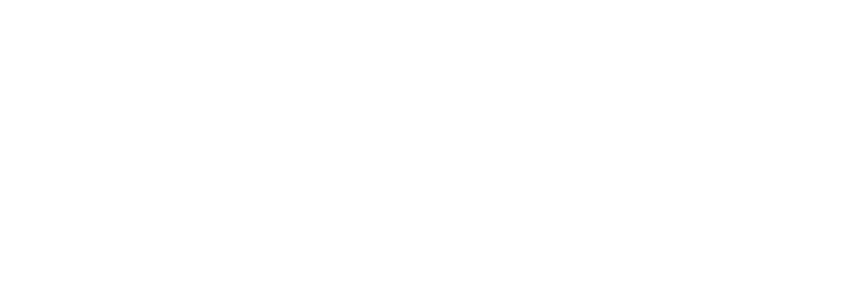
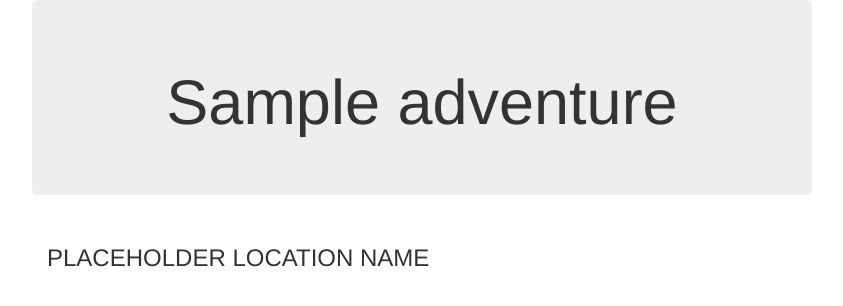
Before and after one commit to JStation/django_dungeon, a Django app: page /edit/1/ in a window 1280 px wide. Before the commit the part shown is empty. Shown: the top 306 px of the page, without its empty margins (218-1061 px from the left). Run offline with Django 3.2, Linux system fonts and the light colour scheme; tables that the repository leaves empty hold one stand-in row (values such as "Sample post"); some libraries are stand-ins or nearby versions.

Commit message:
working on edit_adventure template; more needed to pass FTs

```diff
--- a/django_dungeon/dungeon/templates/edit_adventure.html
+++ b/django_dungeon/dungeon/templates/edit_adventure.html
@@ -2,4 +2,20 @@
 
 {% block body_content %}
 {% load crispy_forms_tags %}
+    <div class="container">
+        <div class="row">
+            <div class="col-md-8 col-md-offset-2 jumbotron">
+                <div class="text-center">
+                    <h1 id="id_edit_adventure_header">{{ adventure.title }}</h1>
+                </div>
+            </div>
+        </div>
+
+        <div class="row">
+            <div class="col-md-8 col-md-offset-2">
+                <h3 id="id_location_name">PLACEHOLDER LOCATION NAME</h3>
+            </div>
+        </div>
+
+    </div>
 {% endblock %}
--- a/django_dungeon/dungeon/views.py
+++ b/django_dungeon/dungeon/views.py
@@ -1,5 +1,6 @@
 from django.shortcuts import render, redirect
 from dungeon.forms import NewAdventureForm
+from dungeon.models import Adventure
 
 def home_page(request):
     return render(request, 'home.html')
@@ -17,5 +18,6 @@
 
 
 def edit_adventure(request, adventure_id):
+    adventure_ = Adventure.objects.get(id=adventure_id)
 
-    return render(request, 'edit_adventure.html', {'adventure_id':adventure_id})
+    return render(request, 'edit_adventure.html', {'adventure': adventure_})
```
